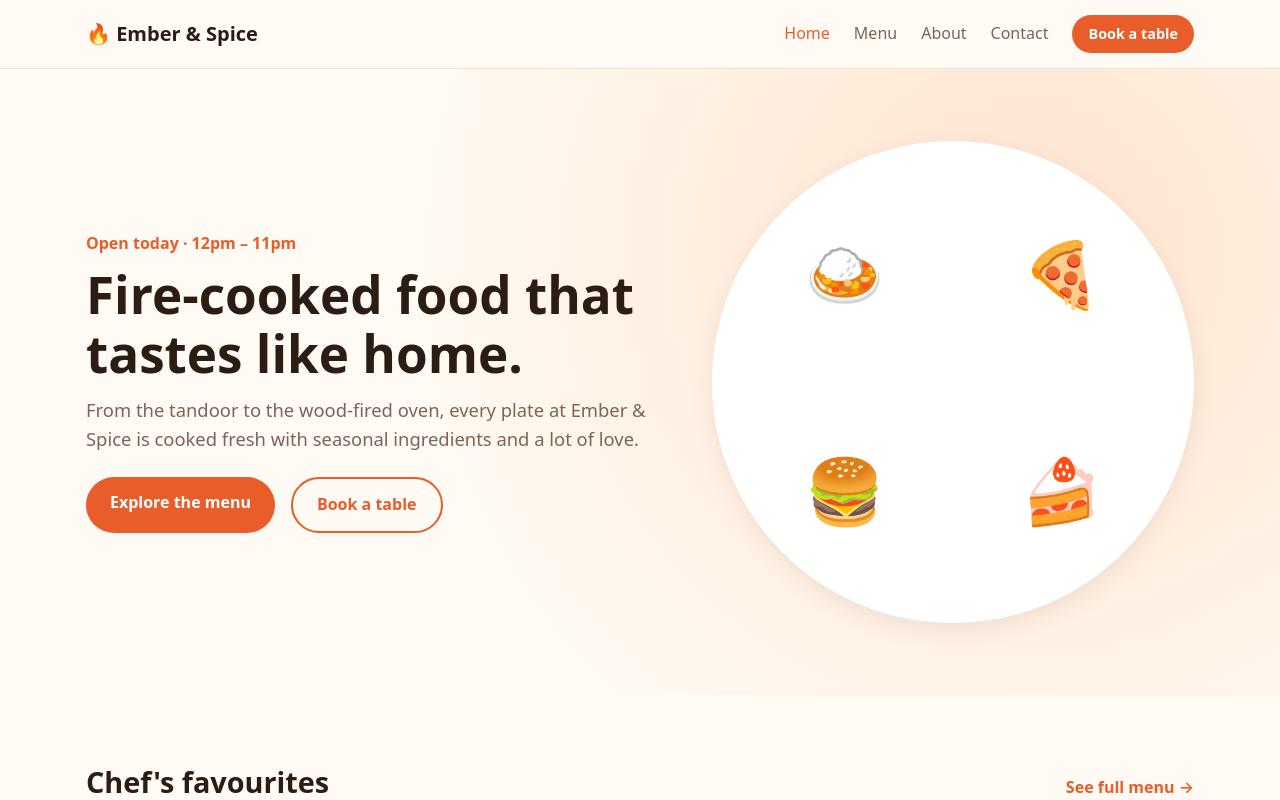
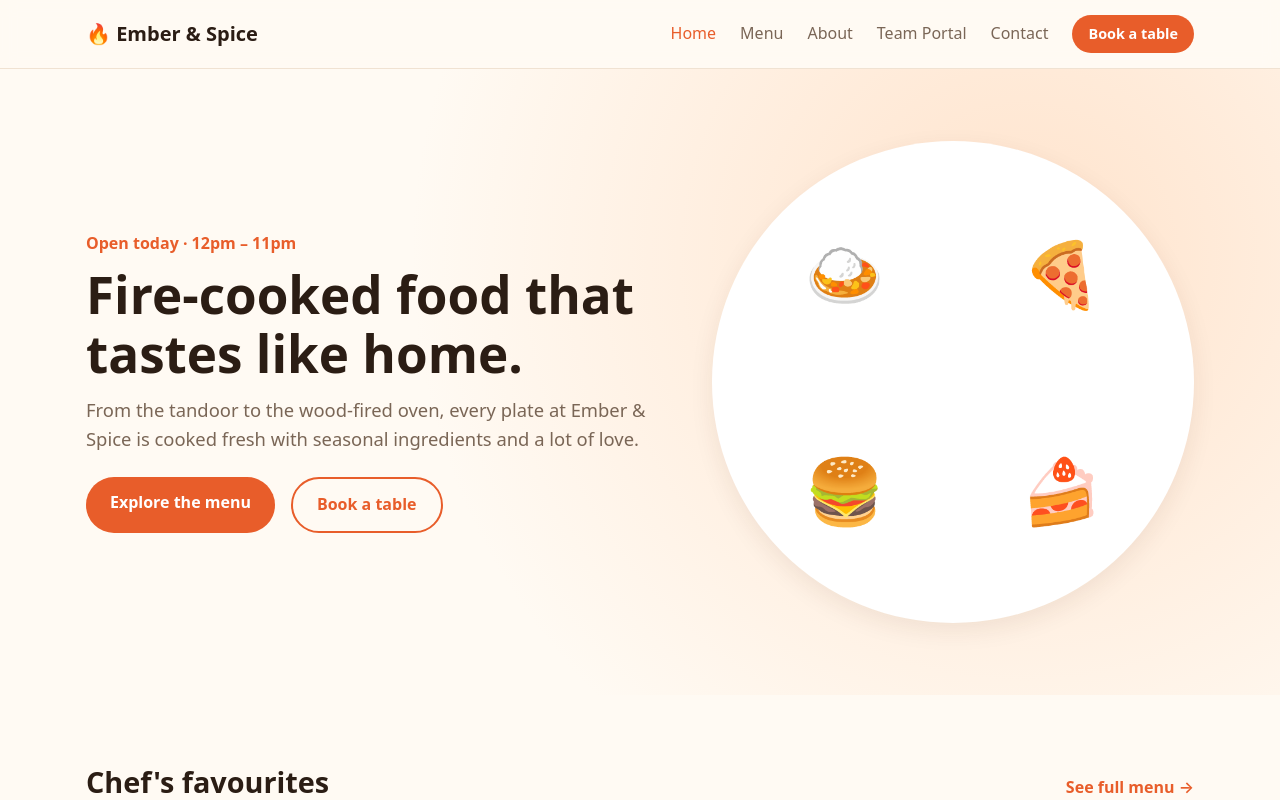
Before and after one commit to Axoloai/-shared-menu-site, a Next.js app: page / in a window 1280 px wide. Shown: the top 800 px of the page. Built offline with nearby package versions, Linux system fonts and the light colour scheme.

Commit message:
Add Team Portal link to the menu

```diff
--- a/components/Header.js
+++ b/components/Header.js
@@ -8,6 +8,7 @@ const links = [
   { href: "/", label: "Home" },
   { href: "/menu", label: "Menu" },
   { href: "/about", label: "About" },
+  { href: "https://www.axolo.ai/login/client", label: "Team Portal" },
   { href: "/contact", label: "Contact" },
 ];
 
```
